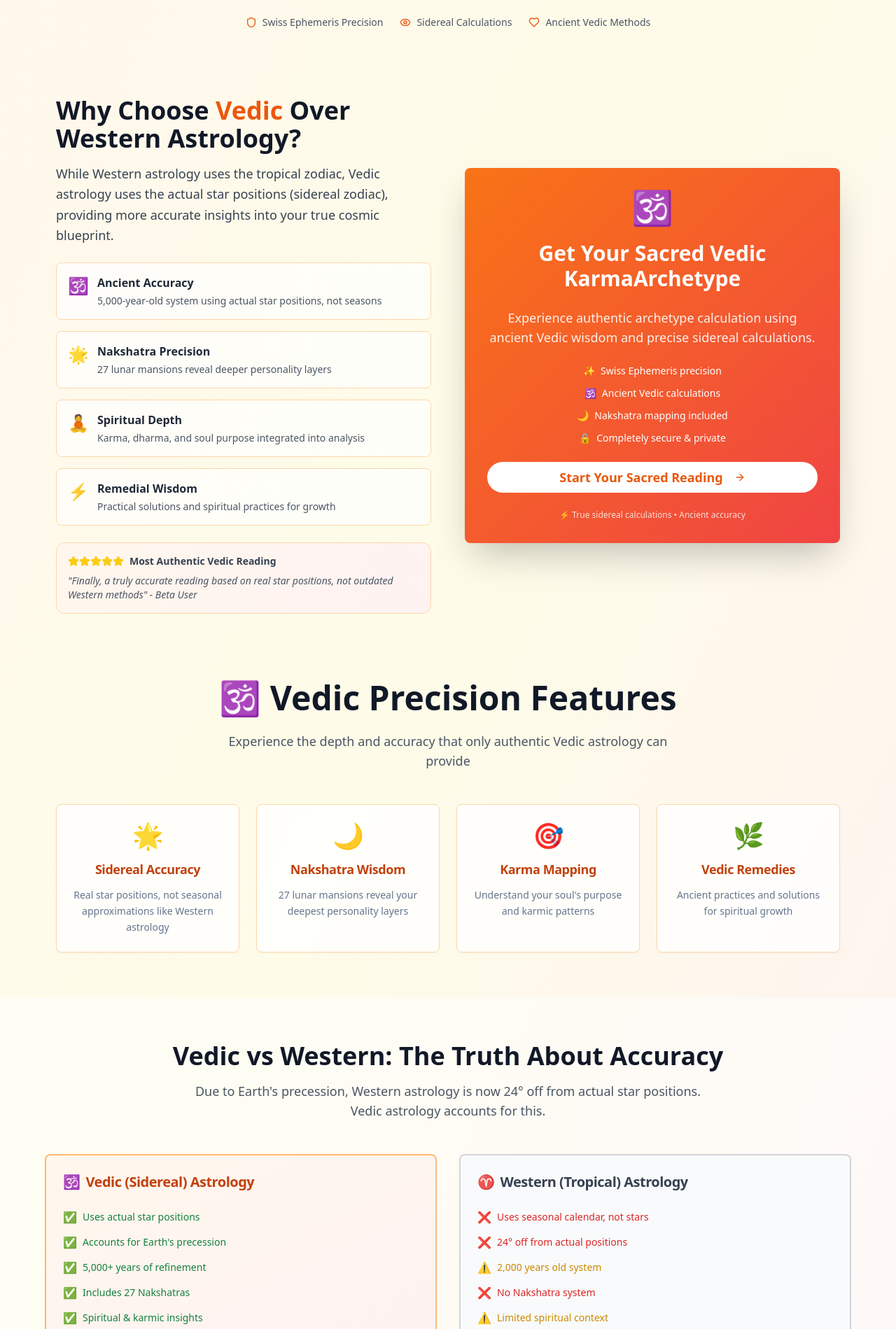
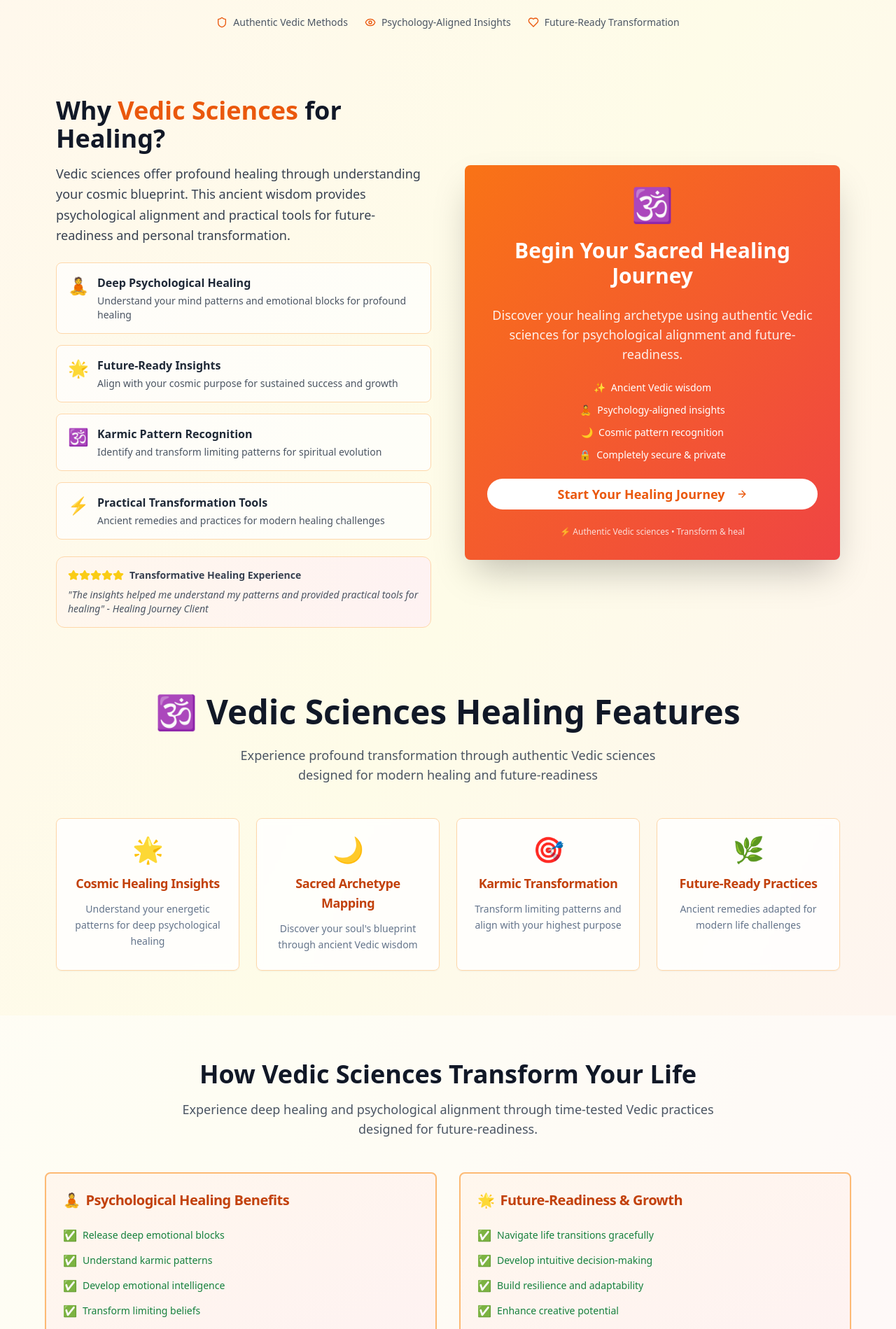
Before and after one commit to yysubhadeep/karma-soul-compass, a React (Vite) app: page /easternexperiment in a window 1280 px wide. Shown: the part 480-2379 px from the top of the page at 70% size. Built offline with nearby package versions, Linux system fonts and the light colour scheme.

Commit message:
Refactor /easternexperiment page
Refactor the homepage to remove Swiss Ephemeris references, emphasize Vedic sciences for healing, future-readiness, and psychological alignment, and avoid comparisons with Western astrology.

```diff
--- a/src/components/EasternKarmaForm.tsx
+++ b/src/components/EasternKarmaForm.tsx
@@ -71,10 +71,10 @@ const EasternKarmaForm = () => {
 
     setLoading(true);
 
-    // Simulate Eastern KarmaMap generation with sidereal calculations
+    // Simulate Eastern KarmaMap generation with Vedic sciences
     setTimeout(() => {
       setLoading(false);
-      toast.success("🕉️ Your Sacred Eastern KarmaArchetype has been calculated!");
+      toast.success("🕉️ Your Sacred Healing Archetype has been calculated!");
       // Navigate to eastern report page with form data
       navigate('/eastern-report', { state: { formData, isEastern: true } });
     }, 3000);
@@ -85,7 +85,7 @@ const EasternKarmaForm = () => {
       <Card className="bg-white/95 backdrop-blur-sm border-orange-200 shadow-lg">
         <CardHeader className="text-center pb-4 px-4 pt-6">
           <CardTitle className="text-lg sm:text-xl font-bold text-gray-900 leading-tight">
-            {step === 1 && "🕉️ Get Your Sacred KarmaArchetype"}
+            {step === 1 && "🕉️ Begin Your Sacred Journey"}
             {step === 2 && "📧 Verify Your Email"}
             {step === 3 && "🗓️ Your Birth Details"}
           </CardTitle>
@@ -194,7 +194,7 @@ const EasternKarmaForm = () => {
                     className="h-12 text-base border-2 border-gray-200 focus:border-orange-400 rounded-lg pr-10"
                   />
                   <p className="text-xs text-gray-500 mt-1">
-                    🌍 Exact location needed for precise sidereal calculations
+                    🌍 Location needed for authentic Vedic calculations
                   </p>
                 </div>
               </div>
@@ -204,11 +204,11 @@ const EasternKarmaForm = () => {
                 disabled={loading}
                 className="w-full bg-gradient-to-r from-orange-600 to-red-600 hover:from-orange-700 hover:to-red-700 text-white font-bold h-14 text-base mt-6 rounded-lg touch-manipulation"
               >
-                {loading ? "Calculating with Swiss Ephemeris..." : "🕉️ Calculate My Sacred Archetype"}
+                {loading ? "Analyzing with Vedic Sciences..." : "🕉️ Discover My Healing Archetype"}
               </Button>
 
               <div className="text-xs text-gray-500 text-center mt-4 px-2 leading-relaxed">
-                Your data is secure and will only be used for precise sidereal calculations and sacred archetype mapping.
+                Your data is secure and will only be used for authentic Vedic sciences calculations and healing insights.
               </div>
             </>
           )}
--- a/src/pages/EasternAstroExperiment.tsx
+++ b/src/pages/EasternAstroExperiment.tsx
@@ -28,13 +28,13 @@ const EasternAstroExperiment = () => {
         <div className="text-center space-y-6 max-w-4xl mx-auto">
           <div>
             <span className="inline-block bg-gradient-to-r from-orange-100 to-red-100 text-orange-800 px-4 py-2 rounded-full text-sm font-medium mb-6 border border-orange-200">
-              🕉️ Ancient Vedic Wisdom Meets Modern Precision
+              🕉️ Ancient Vedic Sciences for Modern Healing
             </span>
             <h1 className="text-3xl sm:text-4xl md:text-6xl lg:text-7xl font-bold text-gray-900 mb-6 leading-tight">
-              Discover Your Sacred <span className="text-transparent bg-clip-text bg-gradient-to-r from-orange-600 to-red-600">Vedic Archetype</span>
+              Heal & Transform with <span className="text-transparent bg-clip-text bg-gradient-to-r from-orange-600 to-red-600">Sacred Vedic Sciences</span>
             </h1>
             <p className="text-lg sm:text-xl md:text-2xl text-gray-700 leading-relaxed mb-8 max-w-3xl mx-auto">
-              Experience the most authentic archetype mapping using 5,000-year-old Vedic astrology, sidereal calculations, and time-tested Eastern wisdom traditions.
+              Unlock your healing potential using 5,000-year-old Vedic sciences. Achieve psychological alignment and future-readiness through personalized archetype mapping and ancient wisdom practices.
             </p>
           </div>
 
@@ -42,15 +42,15 @@ const EasternAstroExperiment = () => {
           <div className="flex flex-wrap justify-center items-center gap-6 mb-8 text-sm text-gray-600">
             <div className="flex items-center space-x-2">
               <Shield className="h-4 w-4 text-orange-600" />
-              <span>Swiss Ephemeris Precision</span>
+              <span>Authentic Vedic Methods</span>
             </div>
             <div className="flex items-center space-x-2">
               <Eye className="h-4 w-4 text-orange-600" />
-              <span>Sidereal Calculations</span>
+              <span>Psychology-Aligned Insights</span>
             </div>
             <div className="flex items-center space-x-2">
               <Heart className="h-4 w-4 text-orange-600" />
-              <span>Ancient Vedic Methods</span>
+              <span>Future-Ready Transformation</span>
             </div>
           </div>
         </div>
@@ -63,41 +63,41 @@ const EasternAstroExperiment = () => {
           <div className="space-y-6 order-2 lg:order-1">
             <div>
               <h2 className="text-2xl md:text-4xl font-bold text-gray-900 mb-4 leading-tight">
-                Why Choose <span className="text-orange-600">Vedic</span> Over Western Astrology?
+                Why <span className="text-orange-600">Vedic Sciences</span> for Healing?
               </h2>
               <p className="text-lg text-gray-700 leading-relaxed mb-6">
-                While Western astrology uses the tropical zodiac, Vedic astrology uses the actual star positions (sidereal zodiac), providing more accurate insights into your true cosmic blueprint.
+                Vedic sciences offer profound healing through understanding your cosmic blueprint. This ancient wisdom provides psychological alignment and practical tools for future-readiness and personal transformation.
               </p>
             </div>
 
-            {/* Comparison Points */}
+            {/* Healing Benefits */}
             <div className="grid grid-cols-1 gap-4 mb-8">
               <div className="flex items-start space-x-3 bg-white/70 rounded-lg p-4 border border-orange-200">
-                <span className="text-2xl">🕉️</span>
+                <span className="text-2xl">🧘</span>
                 <div>
-                  <h3 className="font-semibold text-gray-800 mb-1">Ancient Accuracy</h3>
-                  <p className="text-sm text-gray-600">5,000-year-old system using actual star positions, not seasons</p>
+                  <h3 className="font-semibold text-gray-800 mb-1">Deep Psychological Healing</h3>
+                  <p className="text-sm text-gray-600">Understand your mind patterns and emotional blocks for profound healing</p>
                 </div>
               </div>
               <div className="flex items-start space-x-3 bg-white/70 rounded-lg p-4 border border-orange-200">
                 <span className="text-2xl">🌟</span>
                 <div>
-                  <h3 className="font-semibold text-gray-800 mb-1">Nakshatra Precision</h3>
-                  <p className="text-sm text-gray-600">27 lunar mansions reveal deeper personality layers</p>
+                  <h3 className="font-semibold text-gray-800 mb-1">Future-Ready Insights</h3>
+                  <p className="text-sm text-gray-600">Align with your cosmic purpose for sustained success and growth</p>
                 </div>
               </div>
               <div className="flex items-start space-x-3 bg-white/70 rounded-lg p-4 border border-orange-200">
-                <span className="text-2xl">🧘</span>
+                <span className="text-2xl">🕉️</span>
                 <div>
-                  <h3 className="font-semibold text-gray-800 mb-1">Spiritual Depth</h3>
-                  <p className="text-sm text-gray-600">Karma, dharma, and soul purpose integrated into analysis</p>
+                  <h3 className="font-semibold text-gray-800 mb-1">Karmic Pattern Recognition</h3>
+                  <p className="text-sm text-gray-600">Identify and transform limiting patterns for spiritual evolution</p>
                 </div>
               </div>
               <div className="flex items-start space-x-3 bg-white/70 rounded-lg p-4 border border-orange-200">
                 <span className="text-2xl">⚡</span>
                 <div>
-                  <h3 className="font-semibold text-gray-800 mb-1">Remedial Wisdom</h3>
-                  <p className="text-sm text-gray-600">Practical solutions and spiritual practices for growth</p>
+                  <h3 className="font-semibold text-gray-800 mb-1">Practical Transformation Tools</h3>
+                  <p className="text-sm text-gray-600">Ancient remedies and practices for modern healing challenges</p>
                 </div>
               </div>
             </div>
@@ -110,10 +110,10 @@ const EasternAstroExperiment = () => {
                     <Star key={i} className="h-4 w-4 fill-yellow-400 text-yellow-400" />
                   ))}
                 </div>
-                <span className="text-sm font-semibold text-gray-700">Most Authentic Vedic Reading</span>
+                <span className="text-sm font-semibold text-gray-700">Transformative Healing Experience</span>
               </div>
               <p className="text-sm text-gray-600 italic">
-                "Finally, a truly accurate reading based on real star positions, not outdated Western methods" - Beta User
+                "The insights helped me understand my patterns and provided practical tools for healing" - Healing Journey Client
               </p>
             </div>
           </div>
@@ -125,24 +125,24 @@ const EasternAstroExperiment = () => {
                 <CardContent className="p-6 sm:p-8 text-center space-y-6">
                   <div className="text-4xl sm:text-5xl mb-4">🕉️</div>
                   <h2 className="text-xl sm:text-2xl md:text-3xl font-bold mb-4">
-                    Get Your Sacred Vedic KarmaArchetype
+                    Begin Your Sacred Healing Journey
                   </h2>
                   <p className="text-sm sm:text-lg opacity-90 mb-6">
-                    Experience authentic archetype calculation using ancient Vedic wisdom and precise sidereal calculations.
+                    Discover your healing archetype using authentic Vedic sciences for psychological alignment and future-readiness.
                   </p>
 
                   <div className="space-y-3 mb-6 text-sm">
                     <div className="flex items-center justify-center space-x-2">
                       <span>✨</span>
-                      <span>Swiss Ephemeris precision</span>
+                      <span>Ancient Vedic wisdom</span>
                     </div>
                     <div className="flex items-center justify-center space-x-2">
-                      <span>🕉️</span>
-                      <span>Ancient Vedic calculations</span>
+                      <span>🧘</span>
+                      <span>Psychology-aligned insights</span>
                     </div>
                     <div className="flex items-center justify-center space-x-2">
                       <span>🌙</span>
-                      <span>Nakshatra mapping included</span>
+                      <span>Cosmic pattern recognition</span>
                     </div>
                     <div className="flex items-center justify-center space-x-2">
                       <span>🔒</span>
@@ -155,12 +155,12 @@ const EasternAstroExperiment = () => {
                     size="lg"
                     className="w-full bg-white text-orange-600 hover:bg-gray-100 font-bold text-base sm:text-lg px-6 sm:px-8 py-3 sm:py-4 rounded-full touch-manipulation"
                   >
-                    Start Your Sacred Reading
+                    Start Your Healing Journey
                     <ArrowRight className="ml-2 h-4 w-4 sm:h-5 sm:w-5" />
                   </Button>
 
                   <p className="text-xs opacity-80 mt-4">
-                    ⚡ True sidereal calculations • Ancient accuracy
+                    ⚡ Authentic Vedic sciences • Transform & heal
                   </p>
                 </CardContent>
               </Card>
@@ -177,33 +177,33 @@ const EasternAstroExperiment = () => {
       <section id="features" className="px-4 py-12 sm:py-16 max-w-6xl mx-auto">
         <div className="text-center mb-8 sm:mb-12">
           <h2 className="text-2xl sm:text-3xl md:text-5xl font-bold text-gray-900 mb-6">
-            🕉️ Vedic Precision Features
+            🕉️ Vedic Sciences Healing Features
           </h2>
           <p className="text-lg text-gray-600 max-w-2xl mx-auto">
-            Experience the depth and accuracy that only authentic Vedic astrology can provide
+            Experience profound transformation through authentic Vedic sciences designed for modern healing and future-readiness
           </p>
         </div>
 
         <div className="grid grid-cols-1 sm:grid-cols-2 lg:grid-cols-4 gap-4 sm:gap-6">
           {[
             {
-              title: "Sidereal Accuracy",
-              description: "Real star positions, not seasonal approximations like Western astrology",
+              title: "Cosmic Healing Insights",
+              description: "Understand your energetic patterns for deep psychological healing",
               icon: "🌟"
             },
             {
-              title: "Nakshatra Wisdom",
-              description: "27 lunar mansions reveal your deepest personality layers",
+              title: "Sacred Archetype Mapping",
+              description: "Discover your soul's blueprint through ancient Vedic wisdom",
               icon: "🌙"
             },
             {
-              title: "Karma Mapping",
-              description: "Understand your soul's purpose and karmic patterns",
+              title: "Karmic Transformation",
+              description: "Transform limiting patterns and align with your highest purpose",
               icon: "🎯"
             },
             {
-              title: "Vedic Remedies",
-              description: "Ancient practices and solutions for spiritual growth",
+              title: "Future-Ready Practices",
+              description: "Ancient remedies adapted for modern life challenges",
               icon: "🌿"
             }
           ].map((feature, index) => (
@@ -222,15 +222,15 @@ const EasternAstroExperiment = () => {
         </div>
       </section>
 
-      {/* Vedic vs Western Comparison */}
+      {/* Healing Benefits Section */}
       <section className="px-4 py-12 sm:py-16 bg-white/50">
         <div className="max-w-6xl mx-auto">
           <div className="text-center mb-12">
             <h2 className="text-2xl sm:text-3xl md:text-4xl font-bold text-gray-900 mb-4">
-              Vedic vs Western: The Truth About Accuracy
+              How Vedic Sciences Transform Your Life
             </h2>
             <p className="text-lg text-gray-600 max-w-3xl mx-auto">
-              Due to Earth's precession, Western astrology is now 24° off from actual star positions. Vedic astrology accounts for this.
+              Experience deep healing and psychological alignment through time-tested Vedic practices designed for future-readiness.
             </p>
           </div>
 
@@ -238,61 +238,61 @@ const EasternAstroExperiment = () => {
             <Card className="border-2 border-orange-300 bg-gradient-to-br from-orange-50 to-red-50">
               <CardHeader>
                 <CardTitle className="text-xl text-orange-700 flex items-center space-x-2">
-                  <span>🕉️</span>
-                  <span>Vedic (Sidereal) Astrology</span>
+                  <span>🧘</span>
+                  <span>Psychological Healing Benefits</span>
                 </CardTitle>
               </CardHeader>
               <CardContent className="space-y-3">
                 <div className="flex items-center space-x-2 text-green-700">
                   <span>✅</span>
-                  <span className="text-sm">Uses actual star positions</span>
+                  <span className="text-sm">Release deep emotional blocks</span>
                 </div>
                 <div className="flex items-center space-x-2 text-green-700">
                   <span>✅</span>
-                  <span className="text-sm">Accounts for Earth's precession</span>
+                  <span className="text-sm">Understand karmic patterns</span>
                 </div>
                 <div className="flex items-center space-x-2 text-green-700">
                   <span>✅</span>
-                  <span className="text-sm">5,000+ years of refinement</span>
+                  <span className="text-sm">Develop emotional intelligence</span>
                 </div>
                 <div className="flex items-center space-x-2 text-green-700">
                   <span>✅</span>
-                  <span className="text-sm">Includes 27 Nakshatras</span>
+                  <span className="text-sm">Transform limiting beliefs</span>
                 </div>
                 <div className="flex items-center space-x-2 text-green-700">
                   <span>✅</span>
-                  <span className="text-sm">Spiritual & karmic insights</span>
+                  <span className="text-sm">Align with authentic purpose</span>
                 </div>
               </CardContent>
             </Card>
 
-            <Card className="border-2 border-gray-300 bg-gray-50">
+            <Card className="border-2 border-orange-300 bg-gradient-to-br from-orange-50 to-red-50">
               <CardHeader>
-                <CardTitle className="text-xl text-gray-700 flex items-center space-x-2">
-                  <span>♈</span>
-                  <span>Western (Tropical) Astrology</span>
+                <CardTitle className="text-xl text-orange-700 flex items-center space-x-2">
+                  <span>🌟</span>
+                  <span>Future-Readiness & Growth</span>
                 </CardTitle>
               </CardHeader>
               <CardContent className="space-y-3">
-                <div className="flex items-center space-x-2 text-red-600">
-                  <span>❌</span>
-                  <span className="text-sm">Uses seasonal calendar, not stars</span>
+                <div className="flex items-center space-x-2 text-green-700">
+                  <span>✅</span>
+                  <span className="text-sm">Navigate life transitions gracefully</span>
                 </div>
-                <div className="flex items-center space-x-2 text-red-600">
-                  <span>❌</span>
-                  <span className="text-sm">24° off from actual positions</span>
+                <div className="flex items-center space-x-2 text-green-700">
+                  <span>✅</span>
+                  <span className="text-sm">Develop intuitive decision-making</span>
                 </div>
-                <div className="flex items-center space-x-2 text-yellow-600">
-                  <span>⚠️</span>
-                  <span className="text-sm">2,000 years old system</span>
+                <div className="flex items-center space-x-2 text-green-700">
+                  <span>✅</span>
+                  <span className="text-sm">Build resilience and adaptability</span>
                 </div>
-                <div className="flex items-center space-x-2 text-red-600">
-                  <span>❌</span>
-                  <span className="text-sm">No Nakshatra system</span>
+                <div className="flex items-center space-x-2 text-green-700">
+                  <span>✅</span>
+                  <span className="text-sm">Enhance creative potential</span>
                 </div>
-                <div className="flex items-center space-x-2 text-yellow-600">
-                  <span>⚠️</span>
-                  <span className="text-sm">Limited spiritual context</span>
+                <div className="flex items-center space-x-2 text-green-700">
+                  <span>✅</span>
+                  <span className="text-sm">Cultivate spiritual wisdom</span>
                 </div>
               </CardContent>
             </Card>
@@ -308,10 +308,10 @@ const EasternAstroExperiment = () => {
             <span className="text-xl sm:text-2xl font-bold">Vedic KarmaMap™</span>
           </div>
           <p className="text-gray-400 mb-4 text-sm sm:text-base">
-            Ancient Vedic wisdom meets Swiss precision
+            Ancient Vedic sciences for modern healing and transformation
           </p>
           <p className="text-xs sm:text-sm text-gray-500">
-            © 2025 Vedic KarmaMap™. Authentic sidereal calculations since time immemorial
+            © 2025 Vedic KarmaMap™. Authentic healing through sacred wisdom
           </p>
         </div>
       </footer>
```
Also changed, not shown: src/utils/easternAstrologyCalculations.ts (+14 -14 lines).
